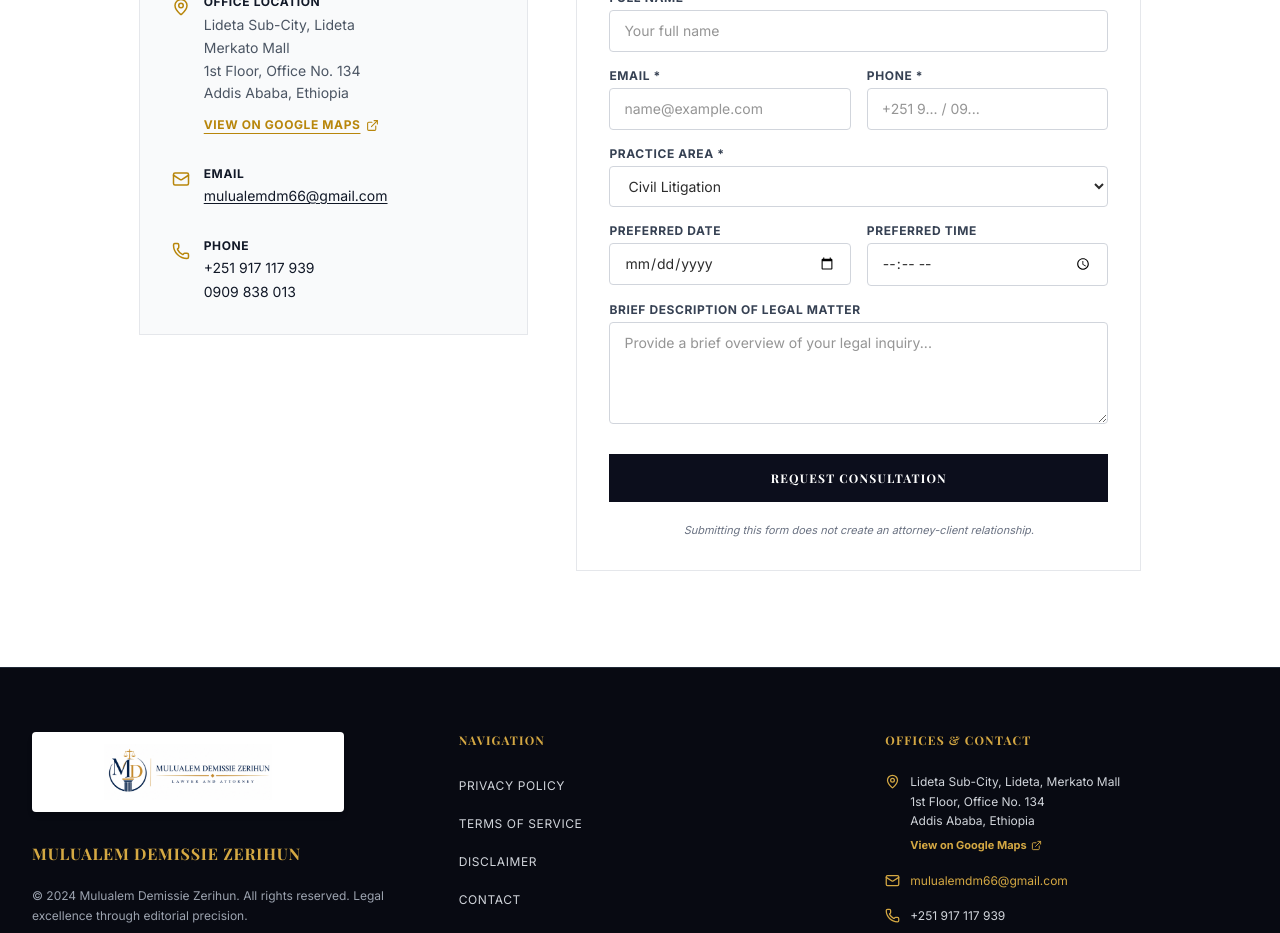
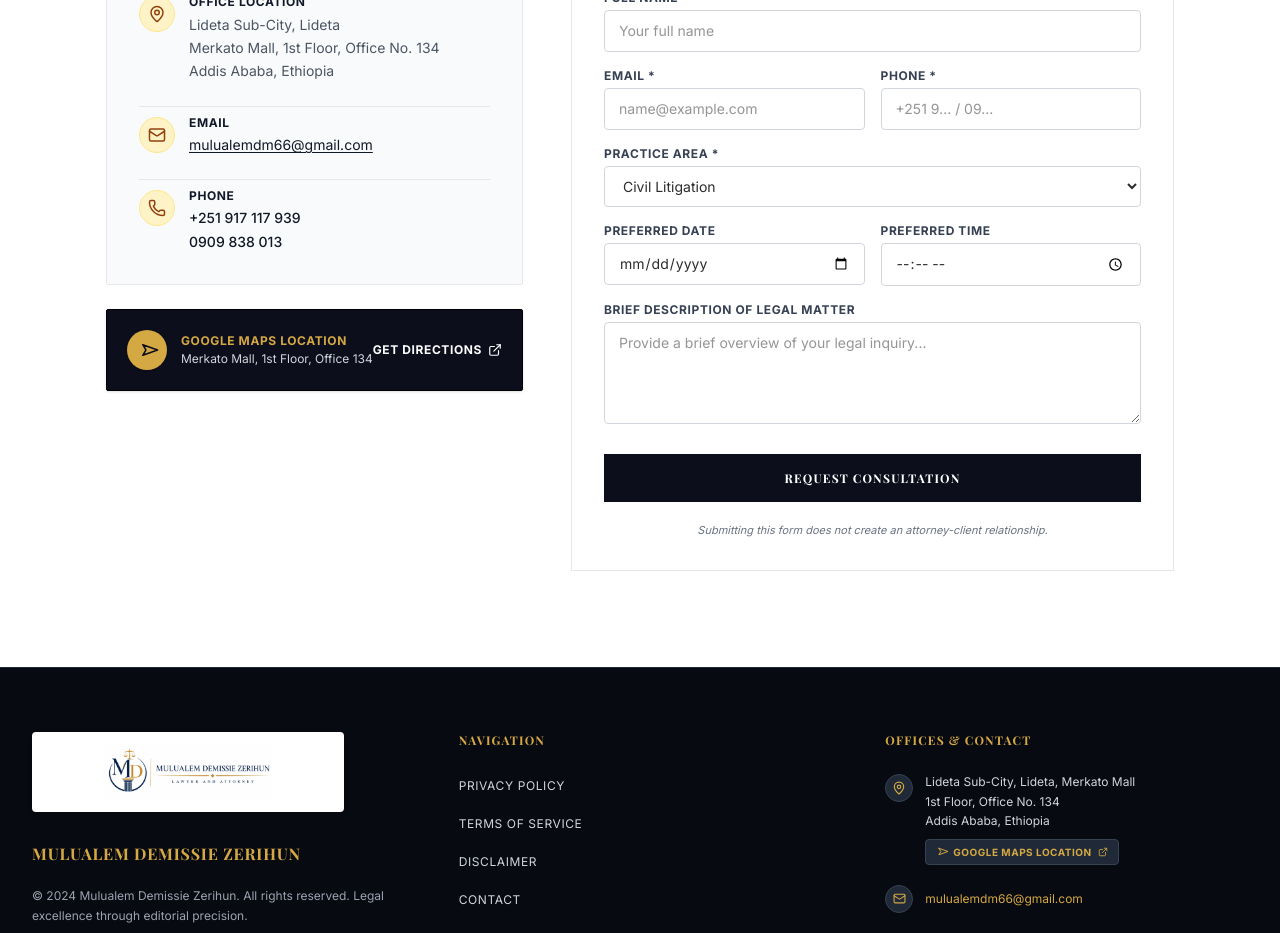
Before and after one commit to yordy11/mulualem-demissie-law, a Next.js app: page /contact in a window 1280 px wide. Shown: the part 520-1453 px from the top of the page. Built offline with nearby package versions, Linux system fonts and the light colour scheme; a web font is replaced by a local one.

Commit message:
feat: add prominent location symbols and navigation badges for Google Maps

```diff
--- a/app/components/Footer.tsx
+++ b/app/components/Footer.tsx
@@ -1,6 +1,6 @@
 import Link from "next/link";
 import Image from "next/image";
-import { Phone, Mail, MapPin, ExternalLink } from "lucide-react";
+import { Phone, Mail, MapPin, Navigation, ExternalLink } from "lucide-react";
 
 const navigationLinks = [
   { label: "Privacy Policy", href: "/privacy" },
@@ -82,9 +82,11 @@ export default function Footer() {
             >
               Offices &amp; Contact
             </h3>
-            <div className="text-xs text-[#D1D5DB] space-y-3 leading-relaxed">
-              <div className="flex items-start gap-2.5">
-                <MapPin size={15} className="text-[#D4A843] shrink-0 mt-0.5" />
+            <div className="text-xs text-[#D1D5DB] space-y-4 leading-relaxed">
+              <div className="flex items-start gap-3">
+                <div className="w-7 h-7 rounded-full bg-[#1F2937] text-[#D4A843] flex items-center justify-center shrink-0 mt-0.5 border border-[#374151]">
+                  <MapPin size={14} />
+                </div>
                 <div>
                   <p>
                     Lideta Sub-City, Lideta, Merkato Mall
@@ -97,16 +99,19 @@ export default function Footer() {
                     href={googleMapsUrl}
                     target="_blank"
                     rel="noopener noreferrer"
-                    className="inline-flex items-center gap-1 mt-1.5 text-[11px] font-bold text-[#D4A843] hover:underline"
+                    className="inline-flex items-center gap-1.5 mt-2 px-2.5 py-1 bg-[#1F2937] hover:bg-[#374151] rounded text-[10px] font-bold text-[#D4A843] uppercase tracking-wider transition-colors border border-[#374151]"
                   >
-                    <span>View on Google Maps</span>
-                    <ExternalLink size={11} />
+                    <Navigation size={11} className="rotate-45 text-[#D4A843]" />
+                    <span>Google Maps Location</span>
+                    <ExternalLink size={10} />
                   </a>
                 </div>
               </div>
 
-              <div className="flex items-center gap-2.5 pt-1">
-                <Mail size={15} className="text-[#D4A843] shrink-0" />
+              <div className="flex items-center gap-3 pt-1">
+                <div className="w-7 h-7 rounded-full bg-[#1F2937] text-[#D4A843] flex items-center justify-center shrink-0 border border-[#374151]">
+                  <Mail size={13} />
+                </div>
                 <a
                   href="mailto:mulualemdm66@gmail.com"
                   className="hover:underline transition-colors"
@@ -116,8 +121,10 @@ export default function Footer() {
                 </a>
               </div>
 
-              <div className="flex items-start gap-2.5 pt-1">
-                <Phone size={15} className="text-[#D4A843] shrink-0 mt-0.5" />
+              <div className="flex items-start gap-3 pt-1">
+                <div className="w-7 h-7 rounded-full bg-[#1F2937] text-[#D4A843] flex items-center justify-center shrink-0 mt-0.5 border border-[#374151]">
+                  <Phone size={13} />
+                </div>
                 <div className="space-y-1">
                   <a
                     href="tel:+251917117939"
--- a/app/contact/page.tsx
+++ b/app/contact/page.tsx
@@ -3,7 +3,7 @@
 import { useState } from "react";
 import Navbar from "../components/Navbar";
 import Footer from "../components/Footer";
-import { Mail, Phone, MapPin, CheckCircle2, ExternalLink } from "lucide-react";
+import { Mail, Phone, MapPin, CheckCircle2, Navigation, ExternalLink } from "lucide-react";
 
 const practiceAreas = [
   "Civil Litigation",
@@ -88,8 +88,9 @@ export default function ContactPage() {
         </p>
 
         <div className="grid grid-cols-1 lg:grid-cols-12 gap-12 items-start">
-          {/* Left Column: Direct Contact Details */}
-          <div className="lg:col-span-5 space-y-8 bg-[#F9FAFB] p-8 border border-[#E5E7EB]">
+          {/* Left Column: Direct Contact Details & Map Card */}
+          <div className="lg:col-span-5 space-y-6">
+            <div className="space-y-8 bg-[#F9FAFB] p-8 border border-[#E5E7EB] rounded-xs">
               <div>
                 <h2
                   className="text-xl font-bold text-[#111827] mb-2 uppercase tracking-wide"
@@ -103,9 +104,11 @@ export default function ContactPage() {
               </div>
 
               <div className="space-y-6 text-sm text-[#374151]">
-              {/* Office Location with Direct Google Maps Link */}
+                {/* Office Location Box */}
                 <div className="flex items-start gap-3.5">
-                <MapPin size={18} className="text-[#B8860B] shrink-0 mt-1" />
+                  <div className="w-9 h-9 rounded-full bg-[#FEF3C7] text-[#92400E] flex items-center justify-center shrink-0 mt-0.5 border border-[#FDE68A]">
+                    <MapPin size={18} />
+                  </div>
                   <div>
                     <h3 className="text-xs font-bold text-[#111827] uppercase tracking-wider mb-1">
                       Office Location
@@ -113,27 +116,18 @@ export default function ContactPage() {
                     <p className="text-xs sm:text-sm leading-relaxed text-[#4B5563]">
                       Lideta Sub-City, Lideta
                       <br />
-                    Merkato Mall
-                    <br />
-                    1st Floor, Office No. 134
+                      Merkato Mall, 1st Floor, Office No. 134
                       <br />
                       Addis Ababa, Ethiopia
                     </p>
-                  <a
-                    href={googleMapsUrl}
-                    target="_blank"
-                    rel="noopener noreferrer"
-                    className="inline-flex items-center gap-1.5 mt-3 text-xs font-bold text-[#B8860B] hover:text-[#92400E] underline underline-offset-4 uppercase tracking-wider transition-colors"
-                  >
-                    <span>View on Google Maps</span>
-                    <ExternalLink size={13} />
-                  </a>
                   </div>
                 </div>
 
                 {/* Email */}
-              <div className="flex items-start gap-3.5 pt-2">
-                <Mail size={18} className="text-[#B8860B] shrink-0 mt-1" />
+                <div className="flex items-start gap-3.5 pt-2 border-t border-gray-200">
+                  <div className="w-9 h-9 rounded-full bg-[#FEF3C7] text-[#92400E] flex items-center justify-center shrink-0 mt-0.5 border border-[#FDE68A]">
+                    <Mail size={18} />
+                  </div>
                   <div>
                     <h3 className="text-xs font-bold text-[#111827] uppercase tracking-wider mb-1">
                       Email
@@ -148,8 +142,10 @@ export default function ContactPage() {
                 </div>
 
                 {/* Phone */}
-              <div className="flex items-start gap-3.5 pt-2">
-                <Phone size={18} className="text-[#B8860B] shrink-0 mt-1" />
+                <div className="flex items-start gap-3.5 pt-2 border-t border-gray-200">
+                  <div className="w-9 h-9 rounded-full bg-[#FEF3C7] text-[#92400E] flex items-center justify-center shrink-0 mt-0.5 border border-[#FDE68A]">
+                    <Phone size={18} />
+                  </div>
                   <div>
                     <h3 className="text-xs font-bold text-[#111827] uppercase tracking-wider mb-1">
                       Phone
@@ -157,13 +153,13 @@ export default function ContactPage() {
                     <div className="space-y-1 text-xs sm:text-sm">
                       <a
                         href="tel:+251917117939"
-                      className="block text-[#111827] hover:text-[#B8860B] transition-colors"
+                        className="block text-[#111827] hover:text-[#B8860B] transition-colors font-medium"
                       >
                         +251 917 117 939
                       </a>
                       <a
                         href="tel:0909838013"
-                      className="block text-[#111827] hover:text-[#B8860B] transition-colors"
+                        className="block text-[#111827] hover:text-[#B8860B] transition-colors font-medium"
                       >
                         0909 838 013
                       </a>
@@ -171,6 +167,35 @@ export default function ContactPage() {
                   </div>
                 </div>
               </div>
+            </div>
+
+            {/* Interactive Google Map Location Symbol Card */}
+            <a
+              href={googleMapsUrl}
+              target="_blank"
+              rel="noopener noreferrer"
+              className="group block bg-[#0C0E1C] text-white p-5 rounded-xs border border-black hover:bg-black transition-all duration-200 shadow-sm"
+            >
+              <div className="flex items-center justify-between">
+                <div className="flex items-center gap-3.5">
+                  <div className="w-10 h-10 rounded-full bg-[#D4A843] text-[#0C0E1C] flex items-center justify-center font-bold shrink-0 shadow-sm group-hover:scale-105 transition-transform">
+                    <Navigation size={18} className="rotate-45" />
+                  </div>
+                  <div>
+                    <p className="text-xs font-bold uppercase tracking-wider text-[#D4A843]">
+                      Google Maps Location
+                    </p>
+                    <p className="text-xs text-gray-300 mt-0.5">
+                      Merkato Mall, 1st Floor, Office 134
+                    </p>
+                  </div>
+                </div>
+                <div className="flex items-center gap-1.5 text-xs font-bold text-white uppercase tracking-wider group-hover:text-[#D4A843] transition-colors">
+                  <span className="hidden sm:inline">Get Directions</span>
+                  <ExternalLink size={14} className="group-hover:translate-x-0.5 group-hover:-translate-y-0.5 transition-transform" />
+                </div>
+              </div>
+            </a>
           </div>
 
           {/* Right Column: Consultation Request Form */}
```
Lines whose indentation alone changed are shown as unchanged.
